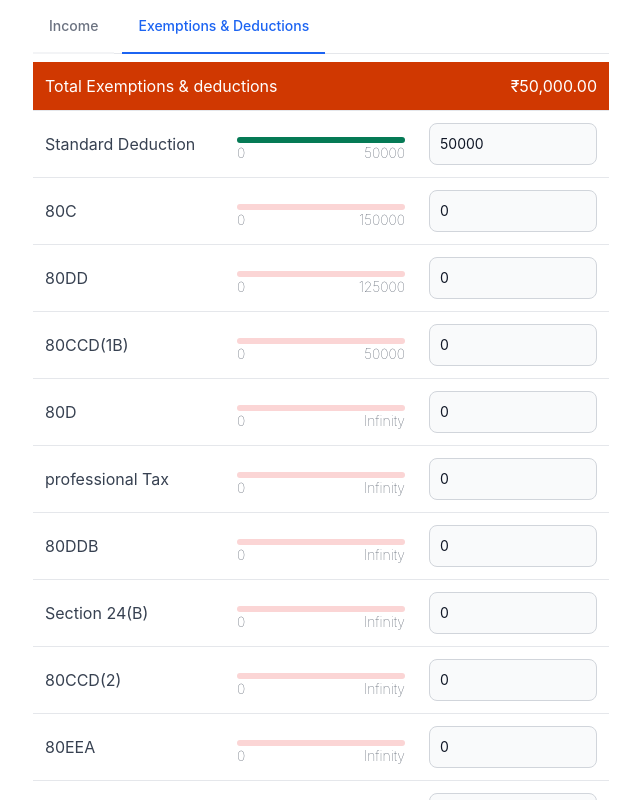
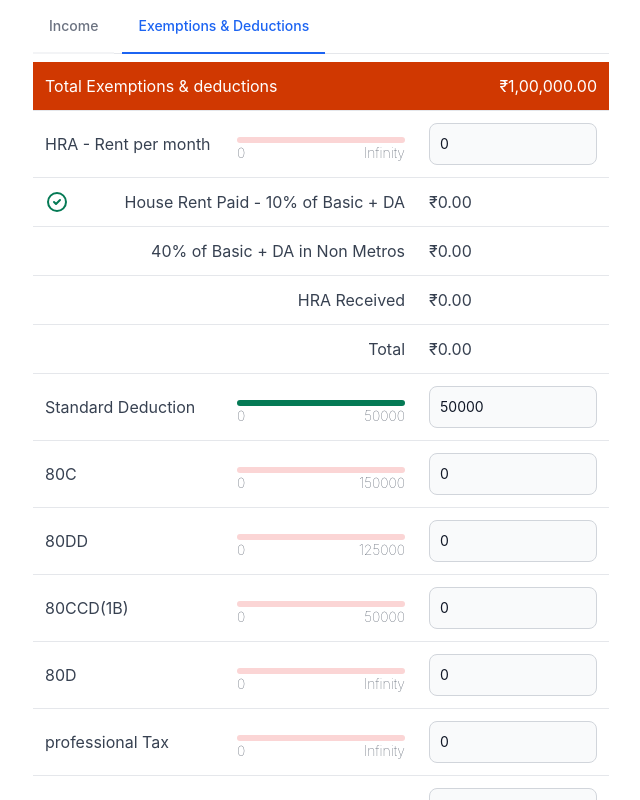
Before and after one commit to jayakrishnancn/easytax, a React (Create React App) app: page / in a window 1280 px wide. Both pictures are taken after a click on the tab "Exemptions & Deductions". Shown: the top 800 px of the page, without its empty margins (319-959 px from the left). Built offline with nearby package versions, Linux system fonts and the light colour scheme.

Commit message:
added tick, exem

```diff
--- a/src/components/Progressbar/index.tsx
+++ b/src/components/Progressbar/index.tsx
@@ -21,6 +21,8 @@ function ProgressBar(props: Props) {
   if (current !== 0) {
     trackColor = "bg-gray-100";
   }
+  current = Math.round(current);
+  max = Math.round(max);
   return (
     <div className="w-full mt-2 relative  mb-4">
       <div className={"rounded-full h-1.5  dark:bg-gray-700 " + trackColor}>
--- /dev/null
+++ b/src/components/Tick/index.tsx
@@ -0,0 +1,20 @@
+function Tick() {
+  return (
+    <svg
+      className="w-6 h-6 text-green-600"
+      fill="none"
+      stroke="currentColor"
+      viewBox="0 0 24 24"
+      xmlns="http://www.w3.org/2000/svg"
+    >
+      <path
+        stroke-linecap="round"
+        stroke-linejoin="round"
+        stroke-width="2"
+        d="M9 12l2 2 4-4m6 2a9 9 0 11-18 0 9 9 0 0118 0z"
+      ></path>
+    </svg>
+  );
+}
+
+export default Tick;
--- a/src/enum/exemptionFields.ts
+++ b/src/enum/exemptionFields.ts
@@ -18,4 +18,6 @@ export enum ExemptionFieldsEnum {
   "80GGA" = "80GGA",
   "80GGC" = "80GGC",
   Other_Exemptions = "Other Exemptions",
+  "Rent paid" = "Rent Paid",
+  "Is metro city" = "Is metro city",
 }
--- a/src/screen/Exemptions.tsx
+++ b/src/screen/Exemptions.tsx
@@ -1,22 +1,30 @@
-import { useEffect, useMemo, useState } from "react";
+import { useCallback, useEffect, useMemo, useState } from "react";
 import { useDispatch, useSelector } from "react-redux";
 import Input from "../components/Input";
 import ProgressBar from "../components/Progressbar";
+import Tick from "../components/Tick";
 import { EXEMPTIONS } from "../constants/exemptionFields";
 import { ExemptionFieldsEnum } from "../enum/exemptionFields";
 import { RootState } from "../store";
 import { changeExemptionField } from "../store/reducers/exemptionsReducer";
+import HRA from "../util/calculations/hra";
 import { currencyFormat } from "../util/currencyFormat";
 import { calculateTotalExemptions } from "../util/exemptionUtils";
 
 function ExemptionsTab() {
   const [intiallySorted, setIntiallySorted] = useState(false);
   const exemptions = useSelector((state: RootState) => state.exemptions);
+  const income = useSelector((state: RootState) => state.income);
+
   const dispatch = useDispatch();
-  const getFieldValue = (field: ExemptionFieldsEnum) => {
-    let value = Number(exemptions[field]) || 0;
-    return value;
-  };
+
+  const getFieldValue = useCallback(
+    (field: ExemptionFieldsEnum) => {
+      let value = Number(exemptions[field]) || 0;
+      return value;
+    },
+    [exemptions]
+  );
 
   const changeField = (field: ExemptionFieldsEnum, value: number) => {
     dispatch(
@@ -27,10 +35,18 @@ function ExemptionsTab() {
     );
   };
 
-  const totalExemptions = useMemo(
-    () => currencyFormat(calculateTotalExemptions(exemptions)),
-    [exemptions]
-  );
+  function WithTick(props: any) {
+    return (
+      <div className="flex justify-between">
+        <span>{props.if && <Tick />}</span>
+        <span>{props.text || ""}</span>
+      </div>
+    );
+  }
+
+  const totalExemptions = useMemo(() => {
+    return currencyFormat(calculateTotalExemptions(exemptions));
+  }, [exemptions]);
 
   useEffect(() => {
     if (!intiallySorted) {
@@ -42,6 +58,31 @@ function ExemptionsTab() {
       setIntiallySorted(true);
     }
   }, [exemptions, intiallySorted]);
+  const rentPaid = getFieldValue(ExemptionFieldsEnum["Rent paid"]);
+  const isMetro = exemptions[ExemptionFieldsEnum["Is metro city"]];
+
+  const hra = useMemo(() => {
+    const salaryBasicDA = income["Salary (Basic + DA)"];
+    const salaryHRA = income["Salary (HRA)"];
+
+    const tmp = new HRA(
+      (Number(salaryBasicDA?.value) || 0) * (salaryBasicDA.isMonthly ? 12 : 1),
+      (Number(salaryHRA?.value) || 0) * (salaryHRA.isMonthly ? 12 : 1),
+      rentPaid,
+      isMetro
+    );
+
+    dispatch(
+      changeExemptionField({
+        value: tmp.calcaulteMaxHRA(),
+        field: ExemptionFieldsEnum.HRA,
+      })
+    );
+
+    return tmp;
+  }, [dispatch, income, isMetro, rentPaid]);
+
+  const isMetroCity = !!exemptions[ExemptionFieldsEnum["Is metro city"]];
 
   return (
     <table className="income-table w-full table-fixed text-left">
@@ -52,11 +93,62 @@ function ExemptionsTab() {
         </tr>
       </thead>
       <tbody>
+        <tr>
+          <td>HRA - Rent per month</td>
+          <td>
+            <ProgressBar
+              current={getFieldValue(ExemptionFieldsEnum["Rent paid"])}
+              max={hra.optimalRent()}
+            />
+          </td>
+          <td>
+            <Input
+              value={getFieldValue(ExemptionFieldsEnum["Rent paid"])}
+              onChange={(value) => {
+                changeField(ExemptionFieldsEnum["Rent paid"], value);
+              }}
+            />
+          </td>
+        </tr>
+        <tr>
+          <td colSpan={2} className="text-right">
+            <WithTick
+              if={hra.current === 0}
+              text="House Rent Paid - 10% of Basic + DA"
+            />
+          </td>
+          <td>{currencyFormat(hra.A_10perBaseAndDA)}</td>
+        </tr>
+        <tr>
+          <td colSpan={2} className="text-right">
+            <WithTick
+              if={hra.current === 1}
+              text={`${isMetroCity ? 50 : 40}% of Basic + DA in
+              ${isMetroCity ? "" : " Non "} Metros`}
+            />
+          </td>
+          <td>{currencyFormat(hra.B_50PerBaseAndDA)}</td>
+        </tr>
+        <tr>
+          <td colSpan={2} className="text-right">
+            <WithTick if={hra.current === 2} text="HRA Received" />
+          </td>
+          <td>{currencyFormat(hra.HRAReceived)}</td>
+        </tr>
+        <tr>
+          <td colSpan={2} className="text-right">
+            Total
+          </td>
+          <td>{currencyFormat(hra.calcaulteMaxHRA())}</td>
+        </tr>
         {EXEMPTIONS.map(({ title, value, max = Infinity, isDisabled }) => (
           <tr key={title}>
             <td>{title}</td>
             <td>
-              <ProgressBar current={value ?? exemptions[title]} max={max} />
+              <ProgressBar
+                current={value ?? Number(exemptions[title])}
+                max={max}
+              />
             </td>
             <td>
               <Input
--- a/src/services/exemptions.ts
+++ b/src/services/exemptions.ts
@@ -20,6 +20,8 @@ export const initialDefaultState = {
   [ExemptionFieldsEnum["Other_Exemptions"]]: 0,
   [ExemptionFieldsEnum["Standard Deduction"]]: 50_000,
   [ExemptionFieldsEnum["HRA"]]: 0,
+  [ExemptionFieldsEnum["Rent paid"]]: 0,
+  [ExemptionFieldsEnum["Is metro city"]]: false,
 };
 
 enum STORE_KEYS {
--- a/src/util/calculations/hra.ts
+++ b/src/util/calculations/hra.ts
@@ -1,30 +1,46 @@
 class HRA {
-  C_HRAReceived = 0;
-  A_10perBaseAndDa = 0;
+  HRAReceived = 0;
+  A_10perBaseAndDA = 0;
   B_50PerBaseAndDA = 0;
   current = -1;
-  constructor(baseAndDA = 0, HRAReceived = 0, rentPaid = 0, isMetro = false) {
-    this.A_10perBaseAndDa = Math.max(0, rentPaid - (10 / 100) * baseAndDA);
+  baseAndDA = 0;
+  rentPaid = 0;
+
+  constructor(
+    baseAndDA = 0,
+    HRAReceived = 0,
+    rentPaidPermonth = 0,
+    isMetro = false
+  ) {
+    const rentPaid = rentPaidPermonth * 12;
+    this.baseAndDA = baseAndDA;
+    this.HRAReceived = HRAReceived;
+    this.rentPaid = rentPaid;
+    this.A_10perBaseAndDA = Math.max(0, rentPaid - (10 / 100) * baseAndDA);
     const rate = isMetro ? 50 : 40;
     this.B_50PerBaseAndDA = Math.max(0, (rate / 100) * baseAndDA);
-    this.C_HRAReceived = Math.max(0, HRAReceived);
+    this.HRAReceived = Math.max(0, HRAReceived);
 
     this.current = [
-      this.A_10perBaseAndDa,
+      this.A_10perBaseAndDA,
       this.B_50PerBaseAndDA,
-      this.C_HRAReceived,
+      this.HRAReceived,
     ].indexOf(
-      Math.min(this.A_10perBaseAndDa, this.B_50PerBaseAndDA, this.C_HRAReceived)
+      Math.min(this.A_10perBaseAndDA, this.B_50PerBaseAndDA, this.HRAReceived)
     );
   }
   getMinAC() {
-    return Math.min(this.B_50PerBaseAndDA, this.C_HRAReceived);
+    return Math.min(this.B_50PerBaseAndDA, this.HRAReceived);
   }
   calcaulteMaxHRA() {
     return Math.max(
       0,
-      Math.min(this.A_10perBaseAndDa, this.B_50PerBaseAndDA, this.C_HRAReceived)
+      Math.min(this.A_10perBaseAndDA, this.B_50PerBaseAndDA, this.HRAReceived)
     );
+  }
+  optimalRent(): number {
+    console.log(this.getMinAC());
+    return (this.getMinAC() + 0.1 * this.baseAndDA) / 12;
   }
 }
 
--- a/src/util/exemptionUtils.ts
+++ b/src/util/exemptionUtils.ts
@@ -1,7 +1,25 @@
+import { STANDARD_DEDUCTION } from "../constants/exemptionFields";
+import { ExemptionFieldsEnum } from "./../enum/exemptionFields";
 import { ExemptionsType } from "./../store/reducers/type";
 
 export const calculateTotalExemptions = (fields: ExemptionsType) => {
-  return Object.values(fields).reduce((acc, income) => {
-    return acc + (Number(income) || 0);
-  }, 0);
+  return (
+    Object.keys(fields).reduce((acc: number, key: any) => {
+      if (
+        [
+          ExemptionFieldsEnum["Is metro city"] as string,
+          ExemptionFieldsEnum["Rent paid"] as string,
+        ].includes(key)
+      ) {
+        return acc;
+      }
+
+      const income = fields[key as keyof typeof fields];
+
+      if (typeof income !== "number") {
+        return acc;
+      }
+      return acc + (Number(income) || 0);
+    }, 0) + STANDARD_DEDUCTION.value
+  );
 };
```
